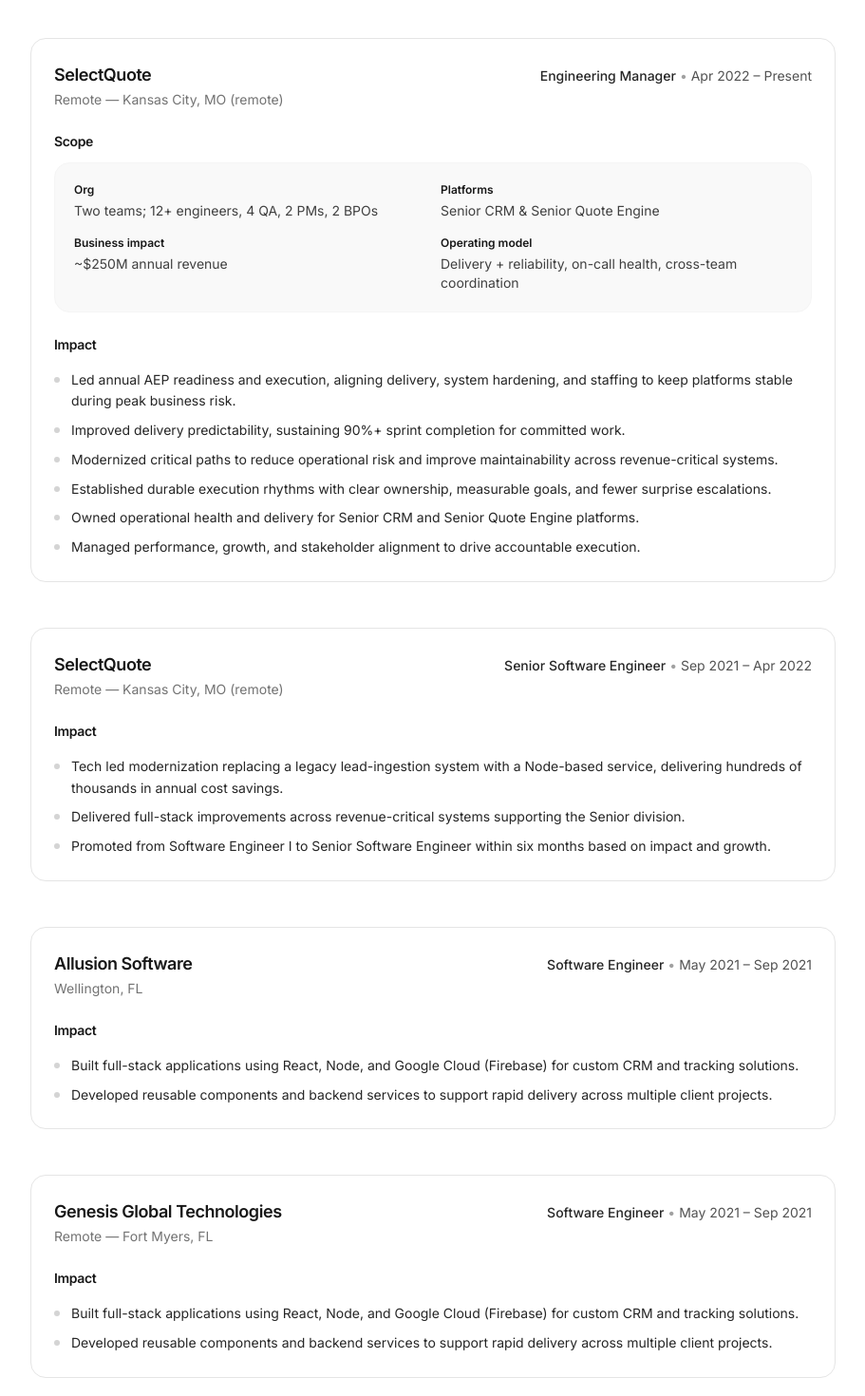
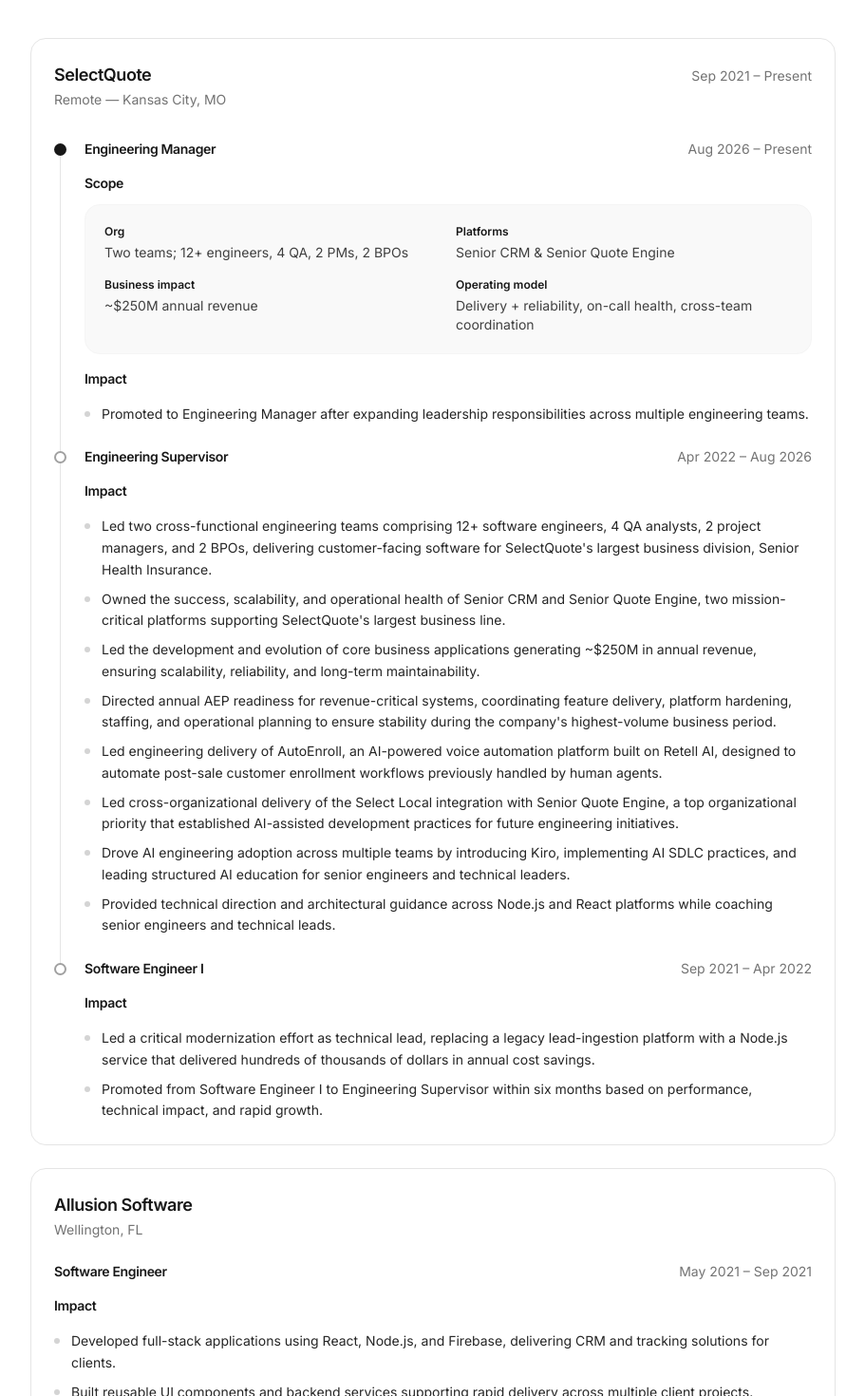
Before and after one commit to evandermendonca/website_v3, a Next.js app: page /experience in a window 1280 px wide. Shown: the part 320-1790 px from the top of the page at 95% size, without its empty margins (184-1095 px from the left). Built offline with nearby package versions, Linux system fonts and the light colour scheme.

Commit message:
Updating experience section with new role

```diff
--- a/src/app/experience/page.tsx
+++ b/src/app/experience/page.tsx
@@ -20,7 +20,7 @@
         </ActionLink>
       </div>
 
-      <section className="mt-12 space-y-12">
+      <section className="mt-12 space-y-6">
         <WorkExperience />
       </section>
     </main>
--- a/src/components/WorkExperience.tsx
+++ b/src/components/WorkExperience.tsx
@@ -2,16 +2,16 @@
 import { FeaturedImpact } from "./FeaturedImpact";
 import { resume } from "@/lib/resume";
 
-const RoleHeader = ({
+type Experience = (typeof resume.experience)[number];
+
+const CompanyHeader = ({
   company,
   location,
-  title,
   dates,
 }: {
   company: string;
   location: string;
-  title: string;
-  dates: string;
+  dates?: string;
 }) => {
   return (
     <div className="flex flex-col gap-1 sm:flex-row sm:items-baseline sm:justify-between">
@@ -21,10 +21,20 @@
         </div>
         <div className="mt-0.5 text-sm text-neutral-500">{location}</div>
       </div>
-      <div className="text-sm text-neutral-600">
-        <span className="font-medium text-neutral-800">{title}</span>{" "}
-        <span className="text-neutral-400">•</span> {dates}
+
+      {dates && <div className="text-sm text-neutral-500">{dates}</div>}
+    </div>
+  );
+};
+
+const RoleHeader = ({ title, dates }: { title: string; dates: string }) => {
+  return (
+    <div className="flex flex-col gap-1 sm:flex-row sm:items-baseline sm:justify-between">
+      <div className="text-sm font-semibold tracking-tight text-neutral-900">
+        {title}
       </div>
+
+      <div className="text-sm text-neutral-500">{dates}</div>
     </div>
   );
 };
@@ -48,42 +58,60 @@
 
 function Subheading({ children }: { children: React.ReactNode }) {
   return (
-    <div className="mt-6 text-sm font-semibold tracking-tight text-neutral-900">
+    <div className="mt-4 text-sm font-semibold tracking-tight text-neutral-900">
       {children}
     </div>
   );
 }
 
-export const WorkExperience = () => {
-  const workExperience = resume.experience;
-  const featuredImpact = resume.featuredImpact;
+const RoleTimeline = ({
+  roles,
+  showFeaturedImpact,
+}: {
+  roles: Experience[];
+  showFeaturedImpact: boolean;
+}) => {
+  return (
+    <div className="mt-8">
+      {roles.map((experience, index) => {
+        const isCurrentRole = index === 0;
+        const isLastRole = index === roles.length - 1;
 
-  return (
-    <>
-      {workExperience.length === 0 ? (
-        <div className="mt-4 text-sm font-medium text-neutral-900">
-          Nothing here
-        </div>
-      ) : (
-        workExperience.map((experience, index) => (
-          <ExperienceCard key={`${experience.company}-${experience.startDate}`}>
+        return (
+          <div
+            key={`${experience.title}-${experience.startDate}`}
+            className="relative pl-8"
+          >
+            {/* Timeline line */}
+            {!isLastRole && (
+              <div className="absolute left-[6px] top-4 h-full w-px bg-neutral-200" />
+            )}
+
+            {/* Timeline dot */}
+            <div
+              className={[
+                "absolute left-0 top-1 h-[13px] w-[13px] rounded-full",
+                isCurrentRole
+                  ? "bg-neutral-900"
+                  : "border-2 border-neutral-400 bg-white",
+              ].join(" ")}
+            />
+
             <RoleHeader
-              company={experience.company}
-              location={experience.location}
               title={experience.title}
               dates={`${experience.startDate} – ${experience.endDate}`}
             />
 
-            {index === 0 && (
+            {showFeaturedImpact && isCurrentRole && (
               <>
-                {featuredImpact && (
+                {resume.featuredImpact && (
                   <>
                     <Subheading>Scope</Subheading>
                     <FeaturedImpact
-                      organization={featuredImpact.org}
-                      platforms={featuredImpact.platforms}
-                      operatingModel={featuredImpact.operatingModel}
-                      businessImpact={featuredImpact.businessImpact}
+                      organization={resume.featuredImpact.org}
+                      platforms={resume.featuredImpact.platforms}
+                      operatingModel={resume.featuredImpact.operatingModel}
+                      businessImpact={resume.featuredImpact.businessImpact}
                     />
                   </>
                 )}
@@ -91,6 +119,7 @@
             )}
 
             <Subheading>Impact</Subheading>
+
             {experience.impact.length === 0 ? (
               <div className="mt-4 text-sm text-neutral-600">
                 No impact bullets.
@@ -102,9 +131,98 @@
                 ))}
               </BulletList>
             )}
+
+            {!isLastRole && <div className="h-6" />}
+          </div>
+        );
+      })}
+    </div>
+  );
+};
+
+export const WorkExperience = () => {
+  const workExperience = resume.experience;
+
+  if (workExperience.length === 0) {
+    return (
+      <div className="mt-4 text-sm font-medium text-neutral-900">
+        Nothing here
+      </div>
+    );
+  }
+
+  const groupedExperience = workExperience.reduce<Experience[][]>(
+    (groups, experience) => {
+      const lastGroup = groups[groups.length - 1];
+
+      if (lastGroup && lastGroup[0].company === experience.company) {
+        lastGroup.push(experience);
+      } else {
+        groups.push([experience]);
+      }
+
+      return groups;
+    },
+    []
+  );
+
+  return (
+    <>
+      {groupedExperience.map((roles, groupIndex) => {
+        const company = roles[0].company;
+        const location = roles[0].location;
+        const hasMultipleRoles = roles.length > 1;
+
+        const companyDates = hasMultipleRoles
+          ? `${roles[roles.length - 1].startDate} – ${roles[0].endDate}`
+          : undefined;
+
+        return (
+          <ExperienceCard
+            key={`${company}-${roles[roles.length - 1].startDate}`}
+          >
+            {hasMultipleRoles ? (
+              <>
+                <CompanyHeader
+                  company={company}
+                  location={location}
+                  dates={companyDates}
+                />
+
+                <RoleTimeline
+                  roles={roles}
+                  showFeaturedImpact={groupIndex === 0}
+                />
+              </>
+            ) : (
+              <>
+                <CompanyHeader company={company} location={location} />
+
+                <div className="mt-6">
+                  <RoleHeader
+                    title={roles[0].title}
+                    dates={`${roles[0].startDate} – ${roles[0].endDate}`}
+                  />
+
+                  <Subheading>Impact</Subheading>
+
+                  {roles[0].impact.length === 0 ? (
+                    <div className="mt-4 text-sm text-neutral-600">
+                      No impact bullets.
+                    </div>
+                  ) : (
+                    <BulletList>
+                      {roles[0].impact.map((bullet) => (
+                        <Bullet key={bullet}>{bullet}</Bullet>
+                      ))}
+                    </BulletList>
+                  )}
+                </div>
+              </>
+            )}
           </ExperienceCard>
-        ))
-      )}
+        );
+      })}
     </>
   );
 };
--- a/src/lib/resume.ts
+++ b/src/lib/resume.ts
@@ -3,28 +3,39 @@
     {
       company: "SelectQuote",
       title: "Engineering Manager",
-      location: "Remote — Kansas City, MO (remote)",
-      startDate: "Apr 2022",
+      location: "Remote — Kansas City, MO",
+      startDate: "Aug 2026",
       endDate: "Present",
       impact: [
-        "Led annual AEP readiness and execution, aligning delivery, system hardening, and staffing to keep platforms stable during peak business risk.",
-        "Improved delivery predictability, sustaining 90%+ sprint completion for committed work.",
-        "Modernized critical paths to reduce operational risk and improve maintainability across revenue-critical systems.",
-        "Established durable execution rhythms with clear ownership, measurable goals, and fewer surprise escalations.",
-        "Owned operational health and delivery for Senior CRM and Senior Quote Engine platforms.",
-        "Managed performance, growth, and stakeholder alignment to drive accountable execution.",
+        "Promoted to Engineering Manager after expanding leadership responsibilities across multiple engineering teams.",
       ],
     },
     {
       company: "SelectQuote",
-      title: "Senior Software Engineer",
-      location: "Remote — Kansas City, MO (remote)",
+      title: "Engineering Supervisor",
+      location: "Remote — Kansas City, MO",
+      startDate: "Apr 2022",
+      endDate: "Aug 2026",
+      impact: [
+        "Led two cross-functional engineering teams comprising 12+ software engineers, 4 QA analysts, 2 project managers, and 2 BPOs, delivering customer-facing software for SelectQuote's largest business division, Senior Health Insurance.",
+        "Owned the success, scalability, and operational health of Senior CRM and Senior Quote Engine, two mission-critical platforms supporting SelectQuote's largest business line.",
+        "Led the development and evolution of core business applications generating ~$250M in annual revenue, ensuring scalability, reliability, and long-term maintainability.",
+        "Directed annual AEP readiness for revenue-critical systems, coordinating feature delivery, platform hardening, staffing, and operational planning to ensure stability during the company's highest-volume business period.",
+        "Led engineering delivery of AutoEnroll, an AI-powered voice automation platform built on Retell AI, designed to automate post-sale customer enrollment workflows previously handled by human agents.",
+        "Led cross-organizational delivery of the Select Local integration with Senior Quote Engine, a top organizational priority that established AI-assisted development practices for future engineering initiatives.",
+        "Drove AI engineering adoption across multiple teams by introducing Kiro, implementing AI SDLC practices, and leading structured AI education for senior engineers and technical leaders.",
+        "Provided technical direction and architectural guidance across Node.js and React platforms while coaching senior engineers and technical leads.",
+      ],
+    },
+    {
+      company: "SelectQuote",
+      title: "Software Engineer I",
+      location: "Remote — Kansas City, MO",
       startDate: "Sep 2021",
       endDate: "Apr 2022",
       impact: [
-        "Tech led modernization replacing a legacy lead-ingestion system with a Node-based service, delivering hundreds of thousands in annual cost savings.",
-        "Delivered full-stack improvements across revenue-critical systems supporting the Senior division.",
-        "Promoted from Software Engineer I to Senior Software Engineer within six months based on impact and growth.",
+        "Led a critical modernization effort as technical lead, replacing a legacy lead-ingestion platform with a Node.js service that delivered hundreds of thousands of dollars in annual cost savings.",
+        "Promoted from Software Engineer I to Engineering Supervisor within six months based on performance, technical impact, and rapid growth.",
       ],
     },
     {
@@ -34,22 +45,23 @@
       startDate: "May 2021",
       endDate: "Sep 2021",
       impact: [
-        "Built full-stack applications using React, Node, and Google Cloud (Firebase) for custom CRM and tracking solutions.",
-        "Developed reusable components and backend services to support rapid delivery across multiple client projects.",
+        "Developed full-stack applications using React, Node.js, and Firebase, delivering CRM and tracking solutions for clients.",
+        "Built reusable UI components and backend services supporting rapid delivery across multiple client projects.",
       ],
     },
     {
       company: "Genesis Global Technologies",
       title: "Software Engineer",
       location: "Remote — Fort Myers, FL",
-      startDate: "May 2021",
-      endDate: "Sep 2021",
+      startDate: "Oct 2020",
+      endDate: "May 2021",
       impact: [
-        "Built full-stack applications using React, Node, and Google Cloud (Firebase) for custom CRM and tracking solutions.",
-        "Developed reusable components and backend services to support rapid delivery across multiple client projects.",
+        "Developed backend services and REST APIs using C#, ASP.NET, JavaScript, and SQL to support CRM and marketing platforms.",
+        "Integrated third-party services including Zapier and Twilio to enable cross-system communication and automation.",
       ],
     },
   ],
+
   featuredImpact: {
     org: "Two teams; 12+ engineers, 4 QA, 2 PMs, 2 BPOs",
     platforms: "Senior CRM & Senior Quote Engine",
@@ -59,7 +71,7 @@
   },
   education: [
     {
-      school: "Florida Atlantic Unversity",
+      school: "Florida Atlantic University",
       location: "Boca Raton, FL",
       startDate: "2016",
       endDate: "2020",
```
